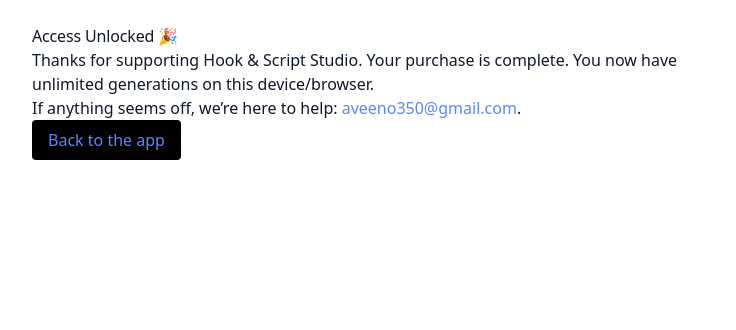
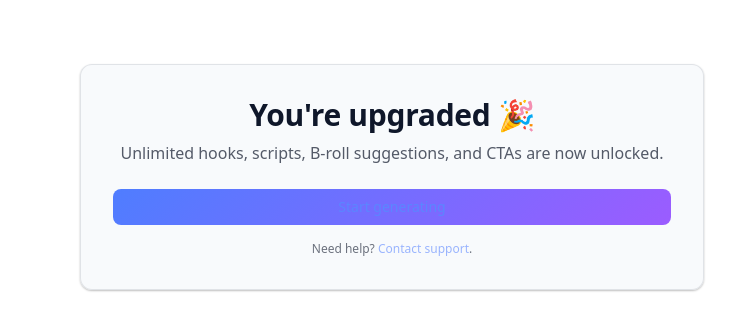
Before and after one commit to aveeno350-ctrl/hook-script-studio, a Next.js app: page /success in a window 1280 px wide. Shown: the top 330 px of the page, without its empty margins (248-984 px from the left). Built offline with nearby package versions, Linux system fonts and the light colour scheme; no server answers.

Commit message:
Update page.tsx

```diff
--- a/app/success/page.tsx
+++ b/app/success/page.tsx
@@ -1,20 +1,29 @@
-export const metadata = { title: "Access Unlocked — Hook & Script Studio" };
+// app/success/page.tsx
+export const metadata = {
+  title: "Payment successful — Hook & Script Studio",
+  description: "You’re upgraded! Unlimited generations are now unlocked.",
+};
 
-export default function Page() {
+export default function SuccessPage() {
   return (
-    <main className="mx-auto max-w-3xl p-6 prose">
-      <h1>Access Unlocked 🎉</h1>
-      <p>
-        Thanks for supporting Hook &amp; Script Studio. Your purchase is complete. You now have
-        unlimited generations on this device/browser.
-      </p>
-      <p>
-        If anything seems off, we’re here to help:
-        {" "}
-        <a href="mailto:aveeno350@gmail.com">aveeno350@gmail.com</a>.
-        {/* TODO: replace with your real support email */}
-      </p>
-      <p><a className="inline-block rounded px-4 py-2 bg-black text-white" href="/">Back to the app</a></p>
+    <main className="mx-auto max-w-2xl px-6 py-16">
+      <div className="card p-6 md:p-8 text-center">
+        <h1 className="text-2xl md:text-3xl font-semibold">You're upgraded 🎉</h1>
+        <p className="opacity-70 mt-2">
+          Unlimited hooks, scripts, B-roll suggestions, and CTAs are now unlocked.
+        </p>
+
+        <a
+          href="/"
+          className="btn btn-primary w-full mt-6"
+        >
+          Start generating
+        </a>
+
+        <p className="text-xs opacity-60 mt-4">
+          Need help? <a className="underline" href="/support">Contact support</a>.
+        </p>
+      </div>
     </main>
   );
 }
```
